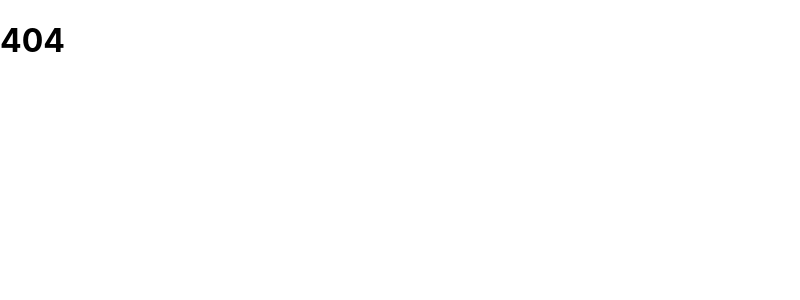
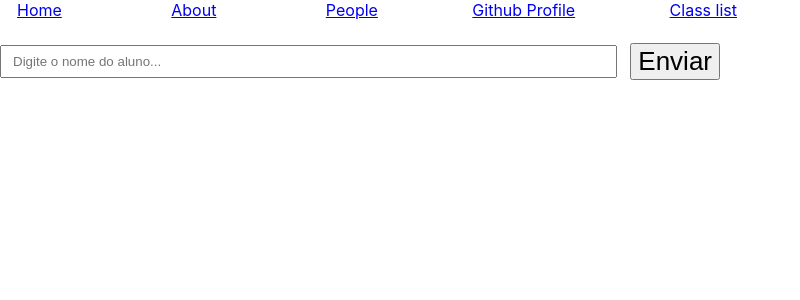
Before and after one commit to fkbral/webfullstack-react, a React (Vite) app in the folder Exemplo react-router-dom/: page /classList in a window 1280 px wide. Shown: the top 300 px of the page, without its empty margins (0-800 px from the left). Built offline with nearby package versions, Linux system fonts and the light colour scheme.

Commit message:
Correcao exercicio 5

```diff
--- a/Exemplo react-router-dom/src/components/Menu/index.tsx
+++ b/Exemplo react-router-dom/src/components/Menu/index.tsx
@@ -23,6 +23,7 @@ export default function Menu() {
       </Link>
       <Link to="/peopleList">People</Link>
       <Link to="/gitHubProfile">Github Profile</Link>
+      <Link to="/classList">Class list</Link>
     </div>
   );
 }
--- /dev/null
+++ b/Exemplo react-router-dom/src/pages/ClassList/index.tsx
@@ -0,0 +1,61 @@
+import { useRef, useState } from 'react';
+import { v4 } from 'uuid';
+import Menu from '../../components/Menu';
+import Button from '../../components/Button';
+import './styles.css';
+
+interface Student {
+  id: string;
+  name: string;
+}
+
+export default function ClassList() {
+  const [students, setStudents] = useState<Student[]>([]);
+
+  const inputRef = useRef<HTMLInputElement>(null);
+  const inputValueRef = useRef('');
+
+  function handleInputOnChange(event) {
+    inputValueRef.current = event.target.value;
+  }
+
+  function handleButtonClick() {
+    const name = inputValueRef.current;
+    setStudents((state) => [
+      ...state,
+      {
+        id: v4(),
+        name: name,
+      },
+    ]);
+
+    inputValueRef.current = '';
+
+    // Não causa renderização
+    if (inputRef.current) {
+      inputRef.current.value = '';
+    }
+  }
+
+  return (
+    <>
+      <Menu />
+      <div className="container">
+        <div className="form-container">
+          <input
+            ref={inputRef}
+            type="text"
+            placeholder="Digite o nome do aluno..."
+            onChange={handleInputOnChange}
+          />
+          <Button onClick={handleButtonClick}>Enviar</Button>
+        </div>
+        <div className="list-container">
+          {students.map((student, index) => (
+            <div key={student.id}>{`${index + 1}) ${student.name}`}</div>
+          ))}
+        </div>
+      </div>
+    </>
+  );
+}
--- /dev/null
+++ b/Exemplo react-router-dom/src/pages/ClassList/styles.css
@@ -0,0 +1,20 @@
+.container {
+  max-width: 720px;
+  display: flex;
+  flex-direction: column;
+}
+
+.form-container {
+  display: flex;
+  align-items: center;
+  justify-content: space-between;
+}
+
+.form-container input {
+  width: 100%;
+  padding: 7px 11px;
+  margin-right: 13px;
+}
+
+.list-container {
+}
--- a/Exemplo react-router-dom/src/routes/index.tsx
+++ b/Exemplo react-router-dom/src/routes/index.tsx
@@ -8,6 +8,7 @@ import Dashboard from '../pages/Dashboard';
 import Error404 from '../pages/Error404';
 import PeopleList from '../pages/PeopleList';
 import GithubProfile from '../pages/GithubProfile';
+import ClassList from '../pages/ClassList';
 
 export default function AppRoutes() {
   return (
@@ -25,6 +26,7 @@ export default function AppRoutes() {
         />
         <Route path="/peopleList" element={<PeopleList />} />
         <Route path="/githubProfile" element={<GithubProfile />} />
+        <Route path="/classList" element={<ClassList />} />
         <Route path="*" element={<Error404 />} />
       </Routes>
     </BrowserRouter>
```
